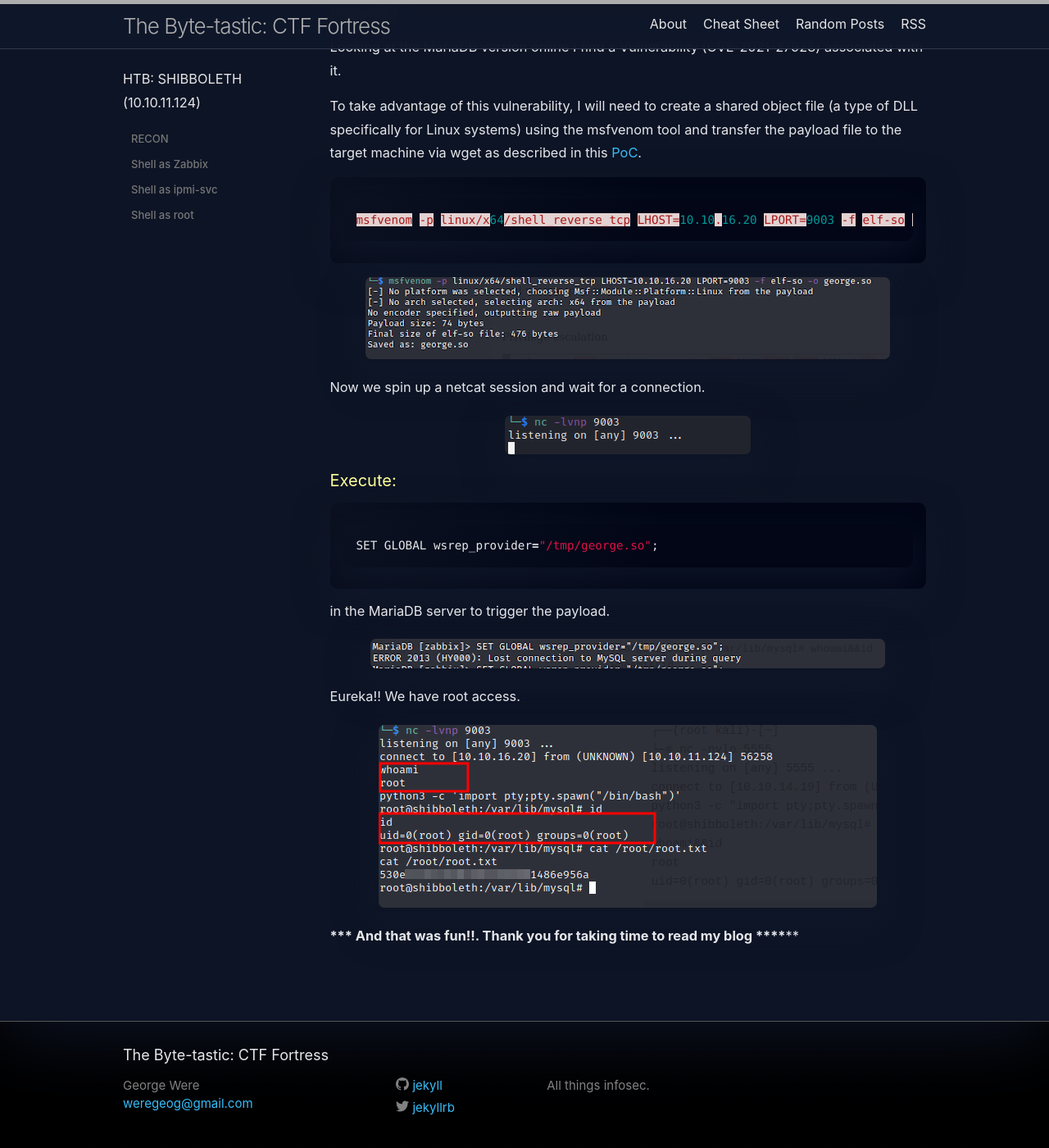
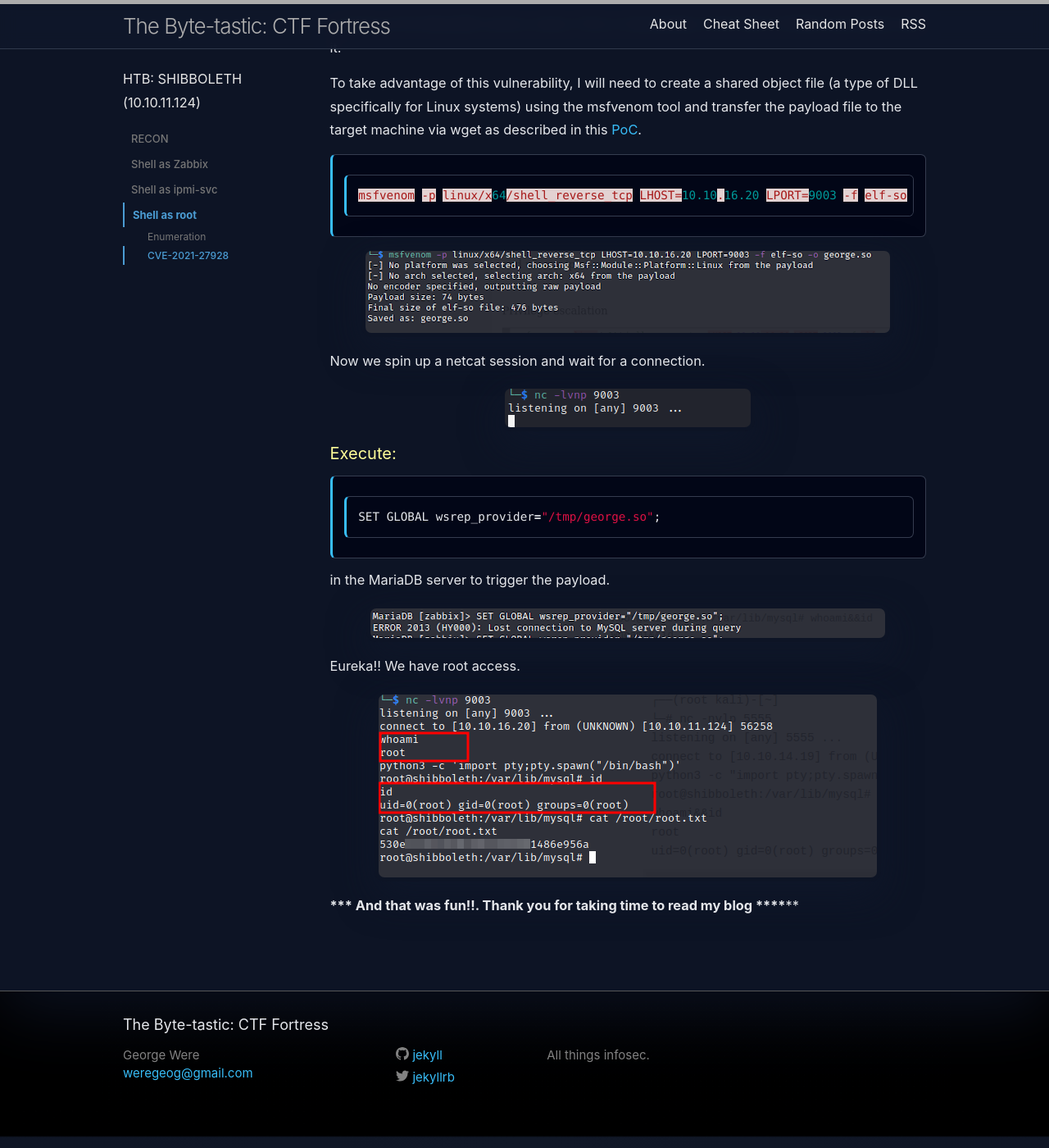
Before and after one commit to GeorgeWere/georgewere.github.io, a Jekyll site: the page built from _posts/2022-4-2-htb-shibboleth.md, in a window 1280 px wide and 1400 px high, scrolled down 9957 px. Shown: the whole window at 82% size. Built offline with Jekyll 4.4.1, drawn with Linux system fonts in a browser that asks for light colours.

Commit message:
Update custom.css

```diff
--- a/assets/custom.css
+++ b/assets/custom.css
@@ -410,13 +410,15 @@
 .post-content pre,
 .highlighter-rouge .highlight,
 div.highlight {
-    background: radial-gradient(circle at top left, #0b1120 0, #020617 55%, #020617 100%);
-    border-radius: 0.6rem;
-    padding: 0.85rem 1rem;
-    border: none;
-    box-shadow: 0 16px 40px rgba(15, 23, 42, 0.85);
+    background: #020617;
+    border-radius: 0.4rem;
+    padding: 0.75rem 0.9rem;
+    border: 1px solid rgba(148, 163, 184, 0.35);
+    border-left-width: 3px;
+    border-left-color: #38bdf8;
+    box-shadow: none;
     overflow-x: auto;
-    margin: 0.8rem 0;
+    margin: 0.75rem 0;
 }
 
 .post-content pre code {
```
